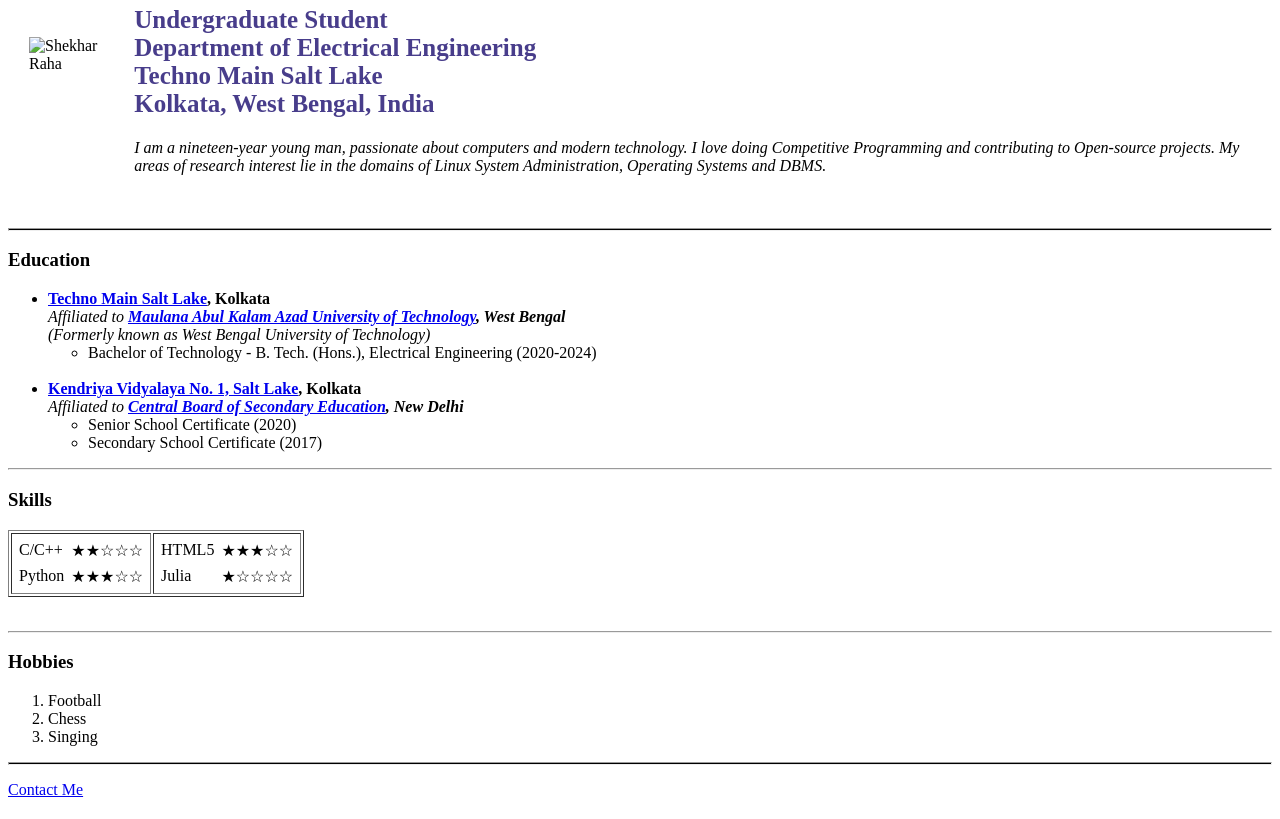
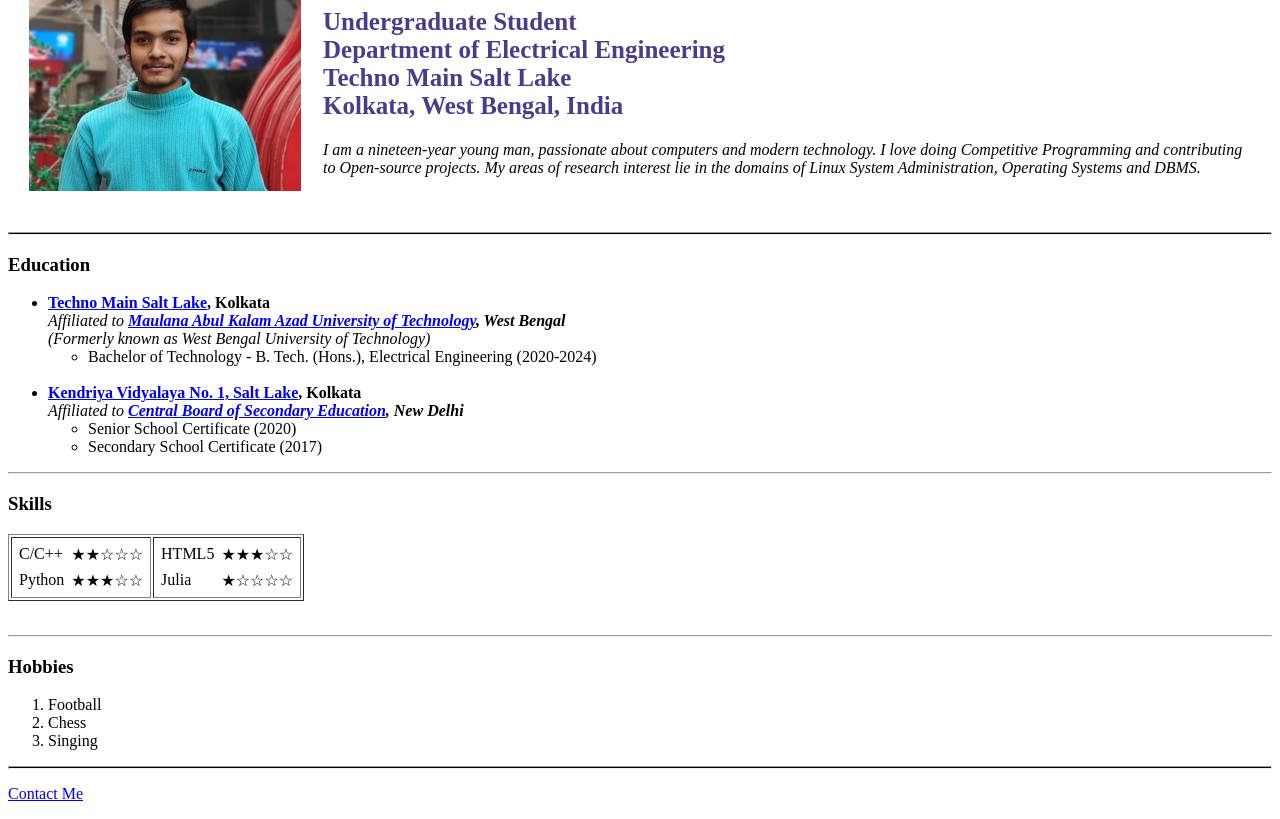
Before and after one commit to ShekharRaha/blog-cv, a plain HTML site: page index.html in a window 1280 px wide. Shown: the part 118-937 px from the top of the page. Drawn offline with Linux system fonts and the light colour scheme.

Commit message:
Update index.html

```diff
--- a/index.html
+++ b/index.html
@@ -9,7 +9,7 @@
 	<p>
 		<table cellspacing="20px">
 			<tr>
-				<td><img src="/shekhar.jpg"
+				<td><img src="/images/shekhar.jpg"
 							alt="Shekhar Raha" height="272px" width="272px"></td>
 				<td>
 					<h1 style="color:darkblue;font-size:35px">Shekhar Raha</h1>
```
